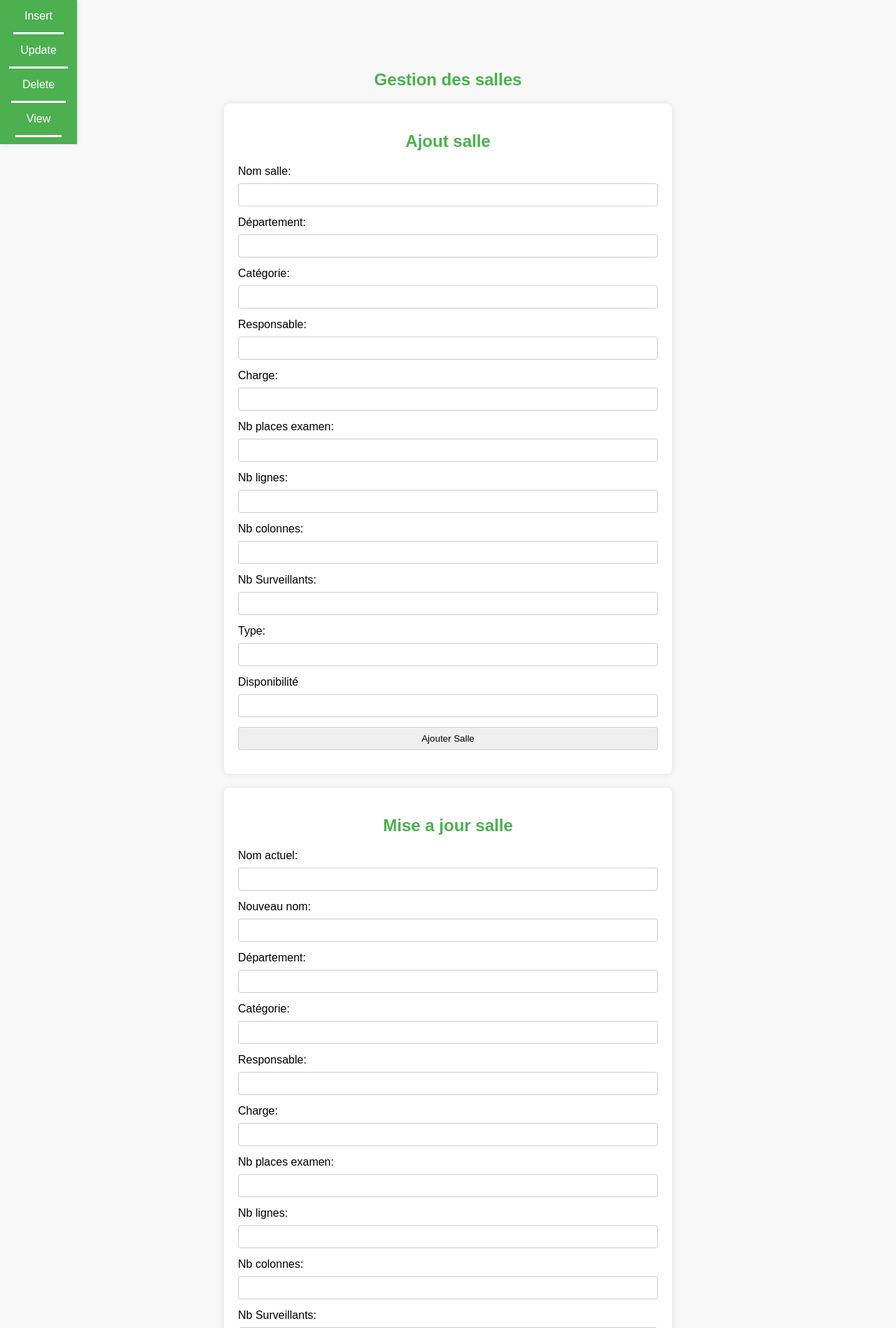
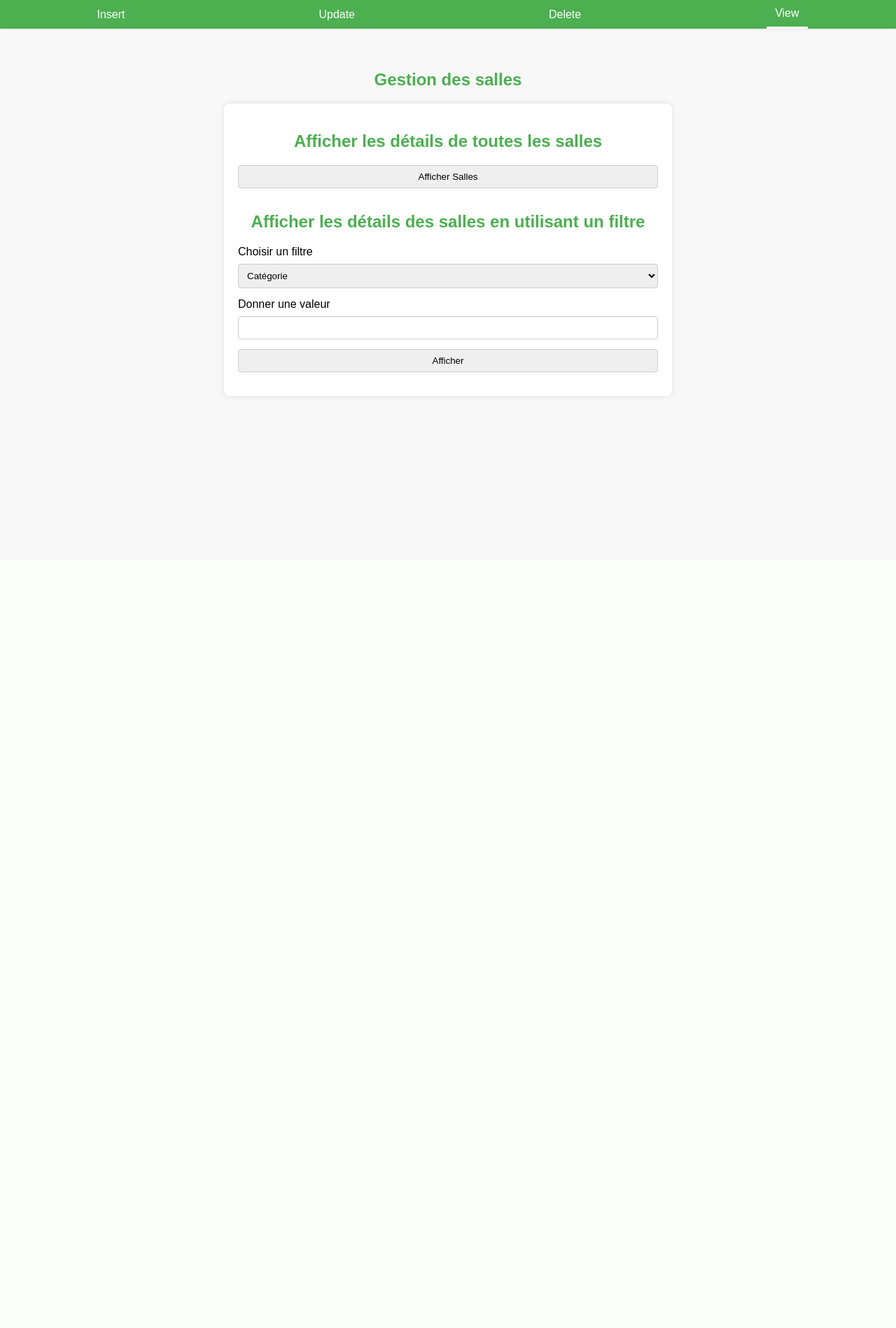
Before and after one commit to codethrasher/Pj-integration-gyn, a PHP site: page / in a window 1280 px wide. Shown: the top 1898 px of the page at 70% size. After the commit the page ends 569 px from the top, so only its background shows below. Run offline with PHP 8.4, Linux system fonts and the light colour scheme.

Commit message:
2nd commit

```diff
--- a/index.php
+++ b/index.php
@@ -16,7 +16,8 @@
             color: #333;
         }
 
-        form {
+         section {
+            display: none;
             max-width: 600px;
             margin: 0 auto;
             padding: 20px;
@@ -25,35 +26,45 @@
             box-shadow: 0 0 10px rgba(0, 0, 0, 0.1);
             margin-bottom: 20px;
         }
+        form {
+            display: block;
+        }
+
+
         nav {
             background-color: #4caf50;
-            width:110px;
-            padding-bottom:10px;
             position: fixed;
             display: flex;
-            flex-direction: column;
+            flex-direction: row;
             align-items: center;
             box-shadow: 2px 0px 5px rgba(0, 0, 0, 0.1);
+            width: 100%;
+            justify-content: space-around;
             top:0;
             left:0;
+
         }
-        nav a:hover {
+        nav div:hover {
             background-color: #45a049;
             color: #fff;
         }
-        nav a {
+        nav div {
             display: block;
             color: white;
             text-align: center;
-            padding: 14px 16px;
+            padding: 10px 12px;
             text-decoration: none;
             cursor: pointer;
+
+            transition: background-color 0.3s;
+        }
+        nav div.selected {
             border-bottom: 3px solid white;
-            transition: background-color 0.3s;
+            cursor: pointer;
         }
 
         section {
-            margin: 20px;
+            margin: 20px auto;
         }
 
         h2 {
@@ -99,9 +110,7 @@
             margin-bottom: 20px;
         }
 
-        /* Add more styling as needed */
 
-        /* Responsive styles */
         @media (max-width: 600px) {
             form {
                 width: 90%;
@@ -112,10 +121,10 @@
 </head>
 
 <nav>
-        <a href="#insert">Insert</a>
-        <a href="#update">Update</a>
-        <a href="#delete">Delete</a>
-        <a href="#view">View</a>
+        <div onclick="toggleSection('insert')" data-section="insert" >Insert</div>
+        <div onclick="toggleSection('update')" data-section= "update">Update</div>
+        <div onclick="toggleSection('delete')"data-section="delete">Delete</div>
+        <div onclick="toggleSection('view')" data-section="view" class="selected" >View</div>
     </nav>
 <body>
     <h2>Gestion des salles</h2>
@@ -234,6 +243,24 @@
 
         </section>
 
+        <script>
+        document.getElementById('view').style.display = 'block';
+
+        function toggleSection(sectionId) {
+            document.querySelectorAll('section').forEach(section => {
+                section.style.display = 'none';
+            });
+
+            document.getElementById(sectionId).style.display = 'block';
+
+            document.querySelectorAll('nav div').forEach(div => {
+                div.classList.remove('selected');
+            });
+
+            document.querySelector(`nav div[data-section="${sectionId}"]`).classList.add('selected');
+        }
+    </script>
+
 
 </body>
 </html>
```
